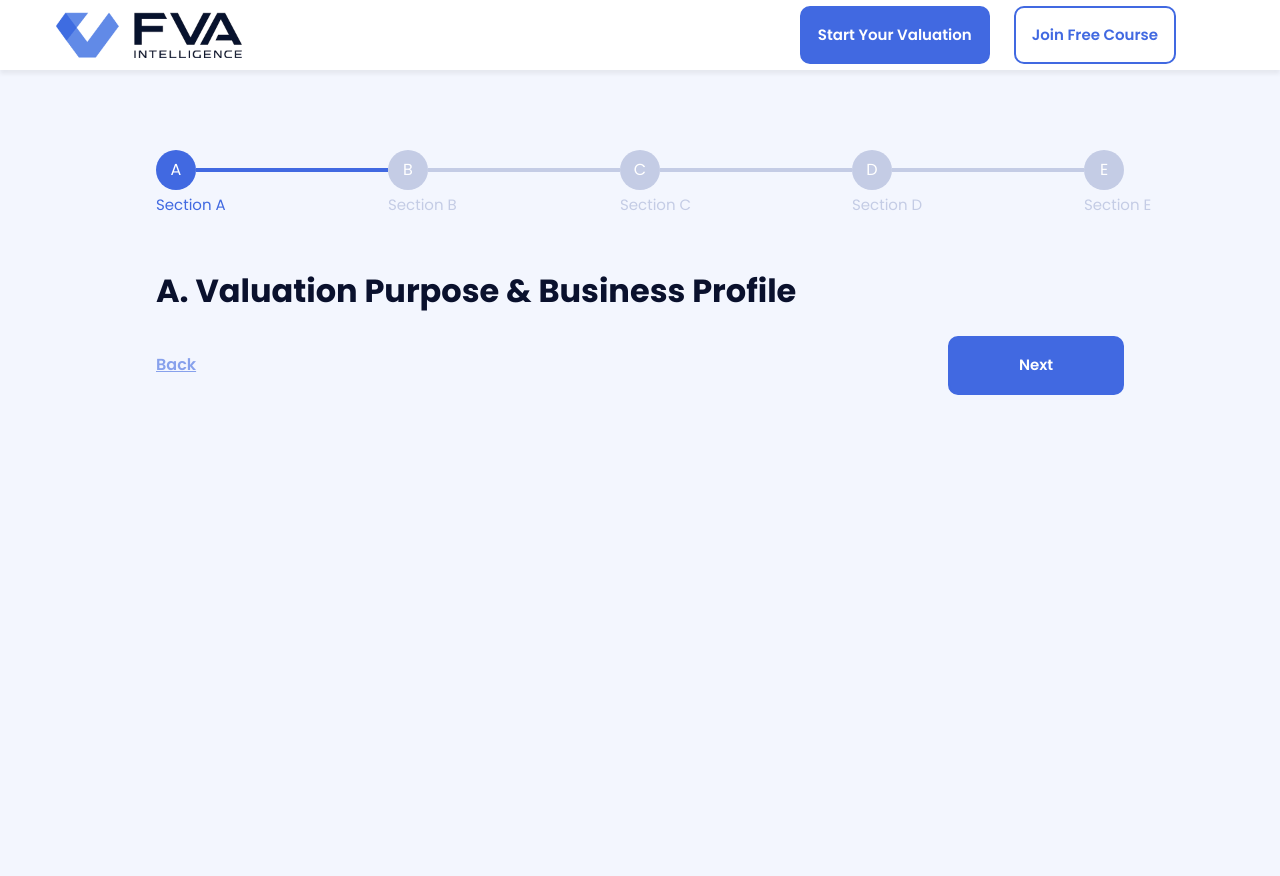
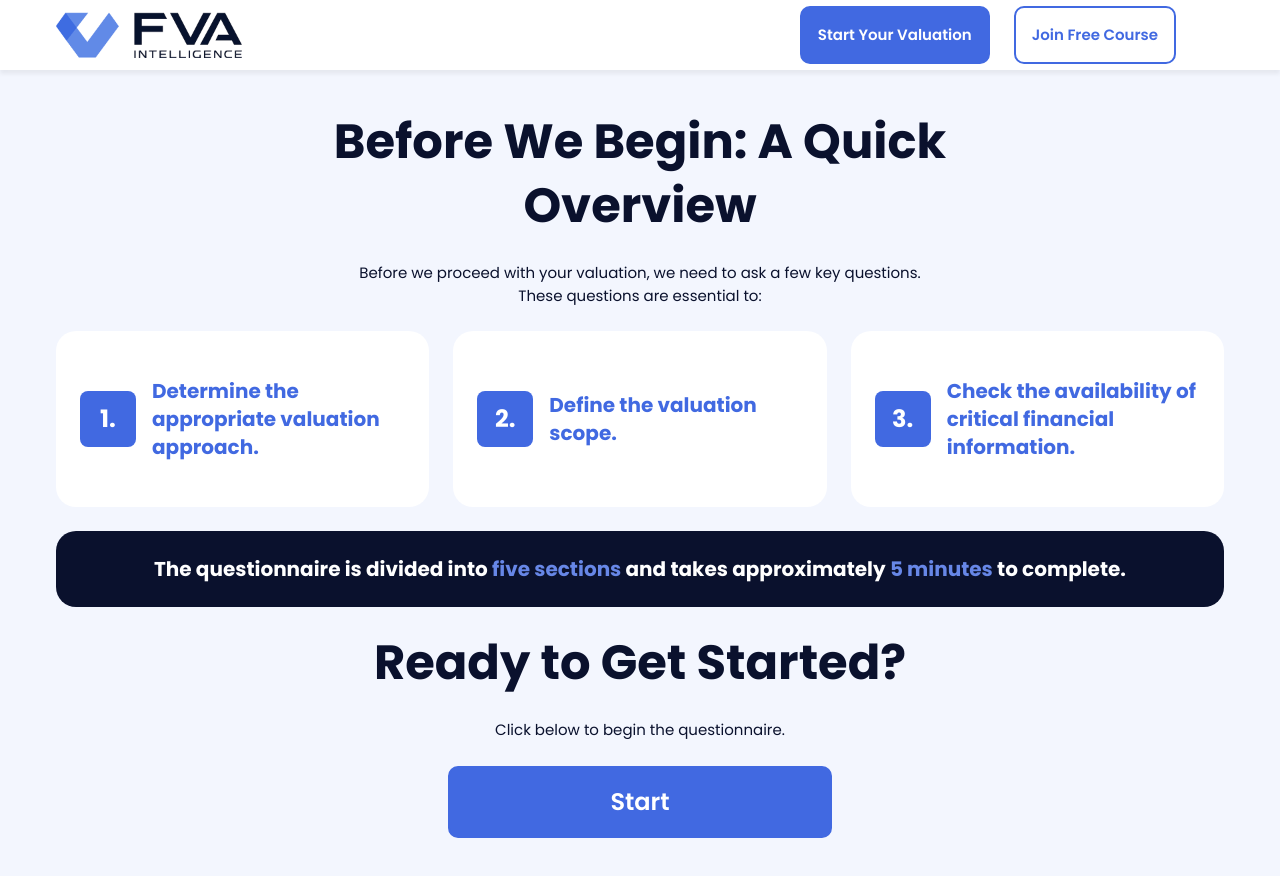
Before and after one commit to heyawaiszahid/fvai-business, a Next.js app: page /questionnaire in a window 1280 px wide. Shown: the top 876 px of the page. Before the commit the page ends 800 px from the top, so only its background shows below. Built offline with nearby package versions, Linux system fonts and the light colour scheme; no server answers.

Commit message:
changed to false

```diff
--- a/app/(private)/questionnaire/StartScreen.jsx
+++ b/app/(private)/questionnaire/StartScreen.jsx
@@ -7,7 +7,7 @@ import { useState } from "react";
 import Questions from "./Questions";
 
 const StartScreen = () => {
-  const [start, setStart] = useState(true);
+  const [start, setStart] = useState(false);
 
   return !start ? (
     <div className="container">
```
